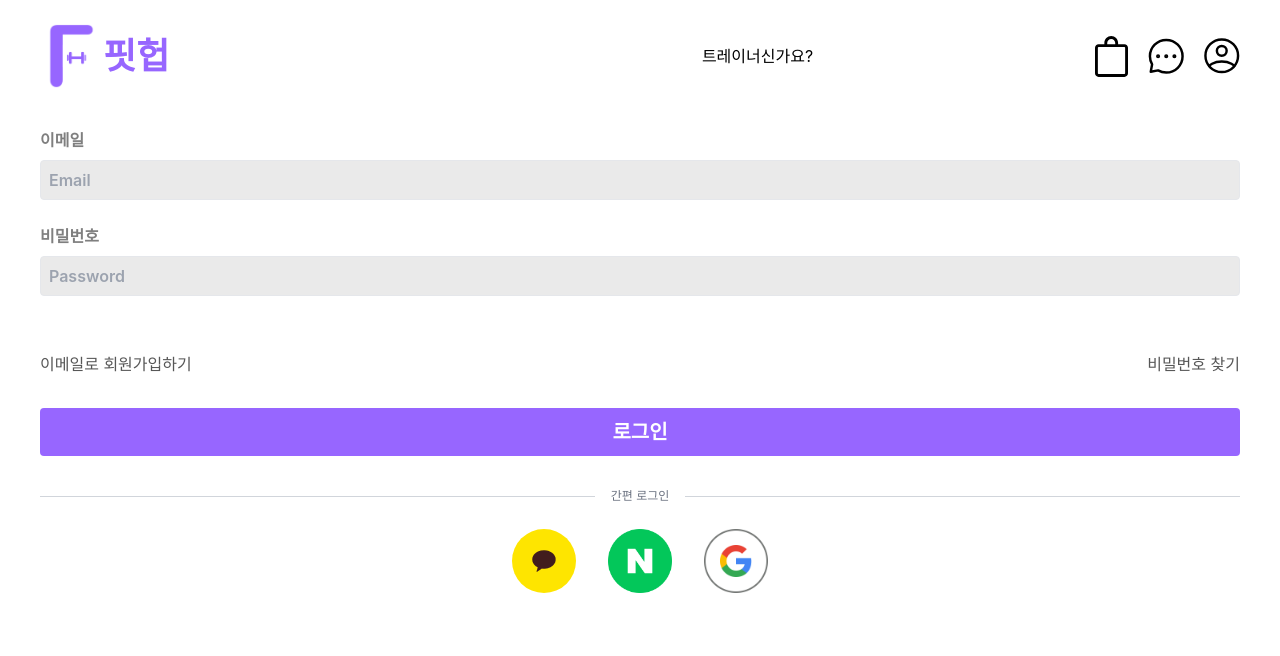
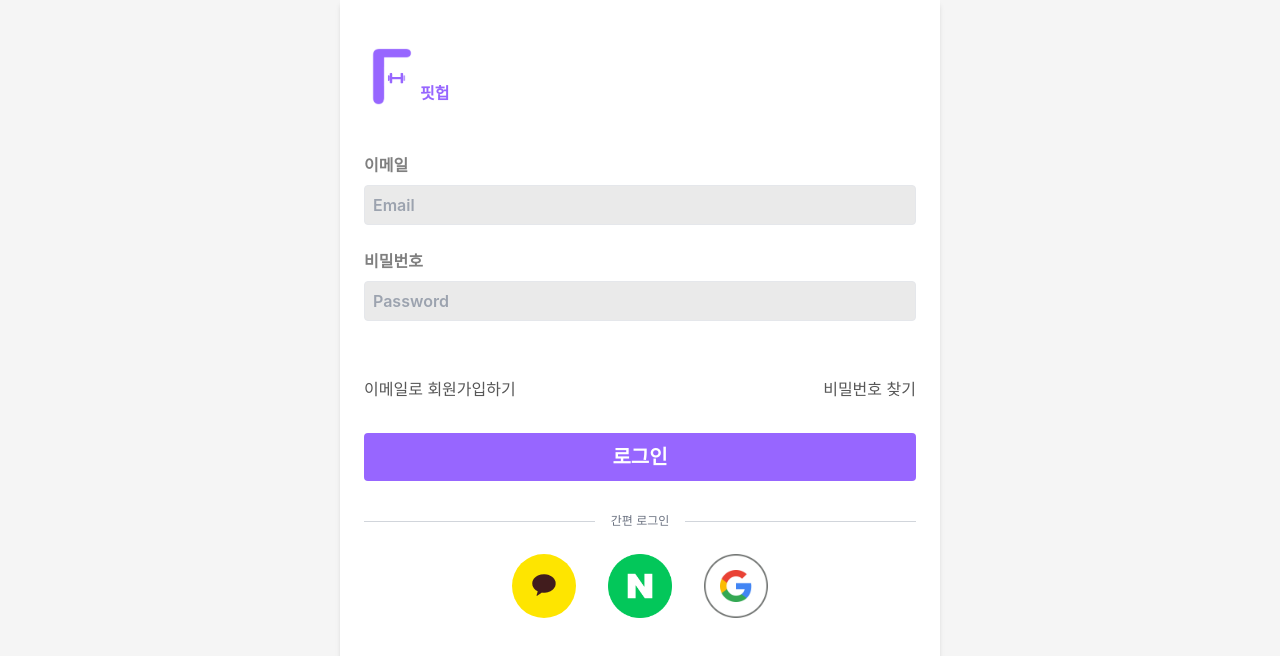
Before and after one commit to low-psy/fithub-front, a React (Create React App) app: page /login in a window 1280 px wide. Shown: the top 656 px of the page. Built offline with nearby package versions, Linux system fonts and the light colour scheme; no server answers.

Commit message:
fix: 병합 간 발생했던 오류 수정

```diff
--- a/src/components/form/FormInput.tsx
+++ b/src/components/form/FormInput.tsx
@@ -33,7 +33,7 @@ function FormInput({
       placeholder={placeholder}
       className={`hover:outlined-none mt-2 h-10 rounded border bg-[#eaeaea] p-2 focus:outline-none  ${
         isError && 'border border-red-400'
-      } ${textColor}`}
+      } ${textColor} w-full`}
       value={value}
       onChange={handleChange}
       disabled={disabled}
--- a/src/components/form/FormLogo.tsx
+++ b/src/components/form/FormLogo.tsx
@@ -7,7 +7,7 @@ import fithubLogo from '../../assets/fithub_logo.png';
 
 function FormLogo({ width, fontSize }: ILogoProps) {
   return (
-    <div className="mb-12 flex w-fit flex-row items-end">
+    <div className="mb-12 flex w-full max-w-[600px] flex-row items-end">
       <Link to="/" className="flex flex-row items-end">
         <button type="button" className={width}>
           <img src={fithubLogo} alt="fithub_logo" />
--- a/src/components/form/Layout.tsx
+++ b/src/components/form/Layout.tsx
@@ -5,7 +5,7 @@ import { ILayoutProps } from '../../types/form';
 function Layout({ children }: ILayoutProps) {
   return (
     <div className="flex min-h-screen flex-row justify-center bg-[#f5f5f5] ">
-      <div className=" w-full bg-[#fff] px-6 py-12 shadow-md sm:w-[500px] md:w-[600px] ">
+      <div className=" relative w-full bg-[#fff] px-6 py-12 shadow-md sm:w-[500px] md:w-[600px]">
         {children}
       </div>
     </div>
--- a/src/components/form/SocialLoginHeader.tsx
+++ b/src/components/form/SocialLoginHeader.tsx
@@ -2,9 +2,9 @@ import React from 'react';
 
 function SocialLoginHeader() {
   return (
-    <div className="relative mb-8 mt-10 h-px bg-gray-300">
+    <div className="relative mb-8 mt-10 h-px w-full max-w-[600px] bg-gray-300">
       <div className="absolute left-0 top-0 -mt-2 flex w-full justify-center">
-        <span className="bg-white px-4 text-xs uppercase text-gray-500">
+        <span className=" bg-white px-4 text-xs uppercase text-gray-500">
           간편 로그인
         </span>
       </div>
--- a/src/pages/certifyTrainer/index.tsx
+++ b/src/pages/certifyTrainer/index.tsx
@@ -5,6 +5,8 @@ import LicenseImageInput from './LicenseImageInput';
 import LicenseNameInput from './LicenseNameInput';
 import CareerInput from './CareerInput';
 import CareerListTable from './CareerListTable';
+import Layout from '../../components/form/Layout';
+import FormLogo from '../../components/form/FormLogo';
 
 interface ICareer {
   [key: string]: string | boolean | (() => void);
@@ -182,7 +184,8 @@ function CertifyTrainer() {
   };
 
   return (
-    <div className="mb-8 flex flex-col">
+    <Layout>
+      <FormLogo width="w-14" />
       <Header />
       {/* 자격증 사진 업로드 */}
       <div>
@@ -240,7 +243,7 @@ function CertifyTrainer() {
           </div>
         </div>
       </div>
-    </div>
+    </Layout>
   );
 }
 
--- a/src/pages/help/password/index.tsx
+++ b/src/pages/help/password/index.tsx
@@ -9,6 +9,8 @@ import {
   validateCertifyNumber,
   validateHelpEmail,
 } from '../../../validation/help/findPasswordValidation';
+import Layout from '../../../components/form/Layout';
+import FormLogo from '../../../components/form/FormLogo';
 
 function FindPassword() {
   const [email, setEmail] = useState<string>('');
@@ -59,6 +61,8 @@ function FindPassword() {
   };
 
   return (
+    <Layout>
+      <FormLogo width="w-14" />
       <div className="flex min-w-max flex-col gap-2">
         <div className="mb-4 text-sm text-[#585D69] md:text-base">
           <p>비밀번호를 잊으셨나요?</p>
@@ -88,7 +92,9 @@ function FindPassword() {
           onChange={handleCertifyNumber}
           error={certifyError}
         />
-      <FormError>{certifyError && <ErrorText text={certifyError} />}</FormError>
+        <FormError>
+          {certifyError && <ErrorText text={certifyError} />}
+        </FormError>
 
         {/* 인증하기 button, 로그인 하러가기  button */}
         {isCertified ? (
@@ -97,6 +103,7 @@ function FindPassword() {
           <DefaultButton text="인증하기" onClick={onCompareCertifyNumber} />
         )}
       </div>
+    </Layout>
   );
 }
 
--- a/src/pages/login/index.tsx
+++ b/src/pages/login/index.tsx
@@ -21,6 +21,8 @@ import googleBtn from '../../assets/google_symbol.png';
 import { ILoginFormError, ILoginFormValue } from '../../types/form';
 
 import validateLoginForm from '../../validation/login/loginFormValidation';
+import FormLogo from '../../components/form/FormLogo';
+import Layout from '../../components/form/Layout';
 
 function Login() {
   const kakaoSocialLoginRequestUrl = `${process.env.REACT_APP_BASE_SERVER_URL}/oauth2/authorization/kakao`;
@@ -82,10 +84,15 @@ function Login() {
   };
 
   return (
-    <>
-      {/* 로고 영역. 클릭 시 home으로 navigate */}
+    // <div className="flex w-full flex-col items-center justify-center p-10">
+    <Layout>
+      <FormLogo width="w-14" />
       {/* 이메일, 비밀번호 입력 form */}
-      <form className="flex flex-col gap-6" onSubmit={handleSubmit} noValidate>
+      <form
+        className="flex  w-full max-w-[600px] flex-col gap-6"
+        onSubmit={handleSubmit}
+        noValidate
+      >
         {/* 이메일 */}
         <FormLabel htmlFor="email" text="이메일">
           <FormInput
@@ -148,7 +155,8 @@ function Login() {
           src={googleBtn}
         />
       </div>
-    </>
+    </Layout>
+    // </div>
   );
 }
 
--- a/src/pages/signup/EmailAuthentication.tsx
+++ b/src/pages/signup/EmailAuthentication.tsx
@@ -82,7 +82,7 @@ function EmailAuthentication() {
   };
 
   return (
-    <div className="flex w-full flex-col gap-4 ">
+    <div className=" flex w-full flex-col gap-4">
       {/* 이메일 */}
       <FormLabel htmlFor="email" text="이메일">
         <div className="flex w-full flex-row gap-2">
--- a/src/pages/signup/SignupSuccess.tsx
+++ b/src/pages/signup/SignupSuccess.tsx
@@ -29,7 +29,7 @@ function SignupSuccess() {
         <button
           type="button"
           className="hover:bg-hoverColor mt-10 h-10 w-full rounded bg-main px-4 text-lg font-semibold text-white"
-          onClick={() => navigate('/signup/certify-trainer')}
+          onClick={() => navigate('/certify-trainer')}
         >
           트레이너 인증하기
         </button>
```
Also changed, not shown: src/App.tsx (+13 -13 lines). Lines whose indentation alone changed are shown as unchanged.
